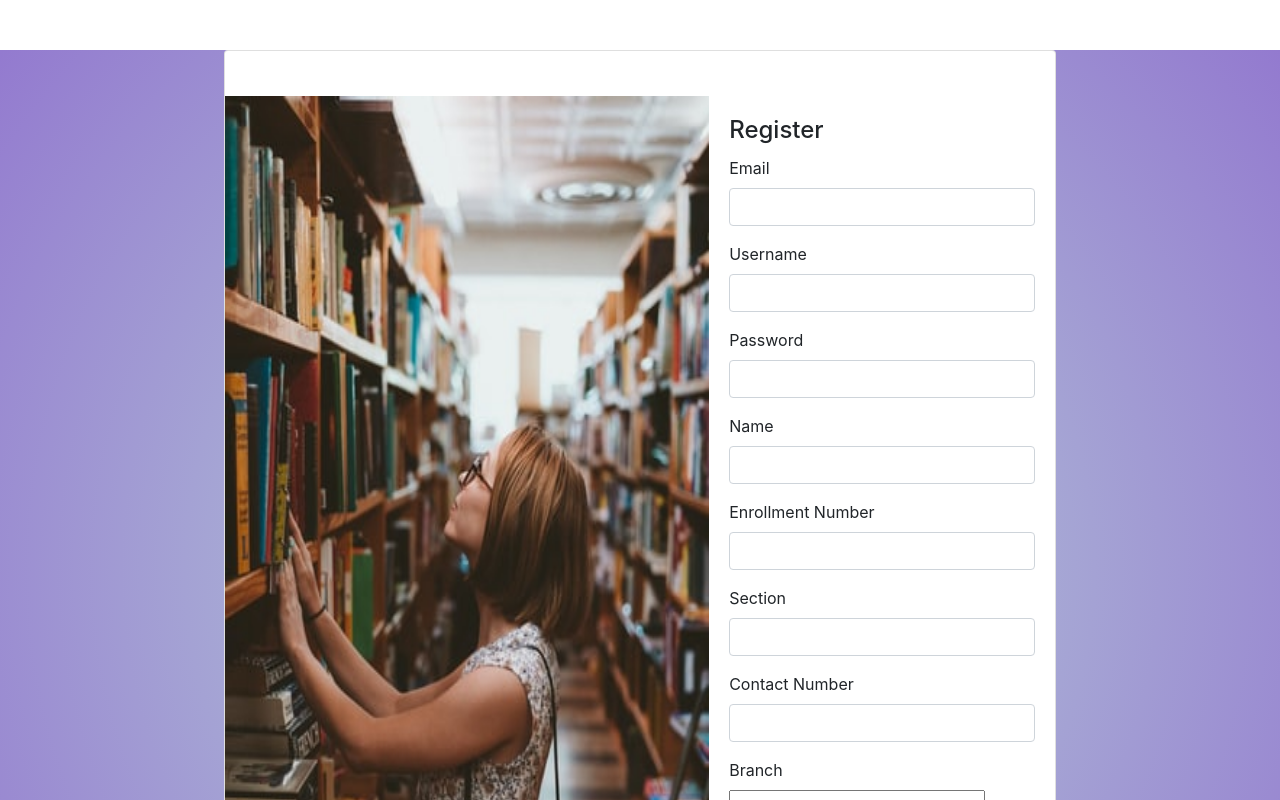
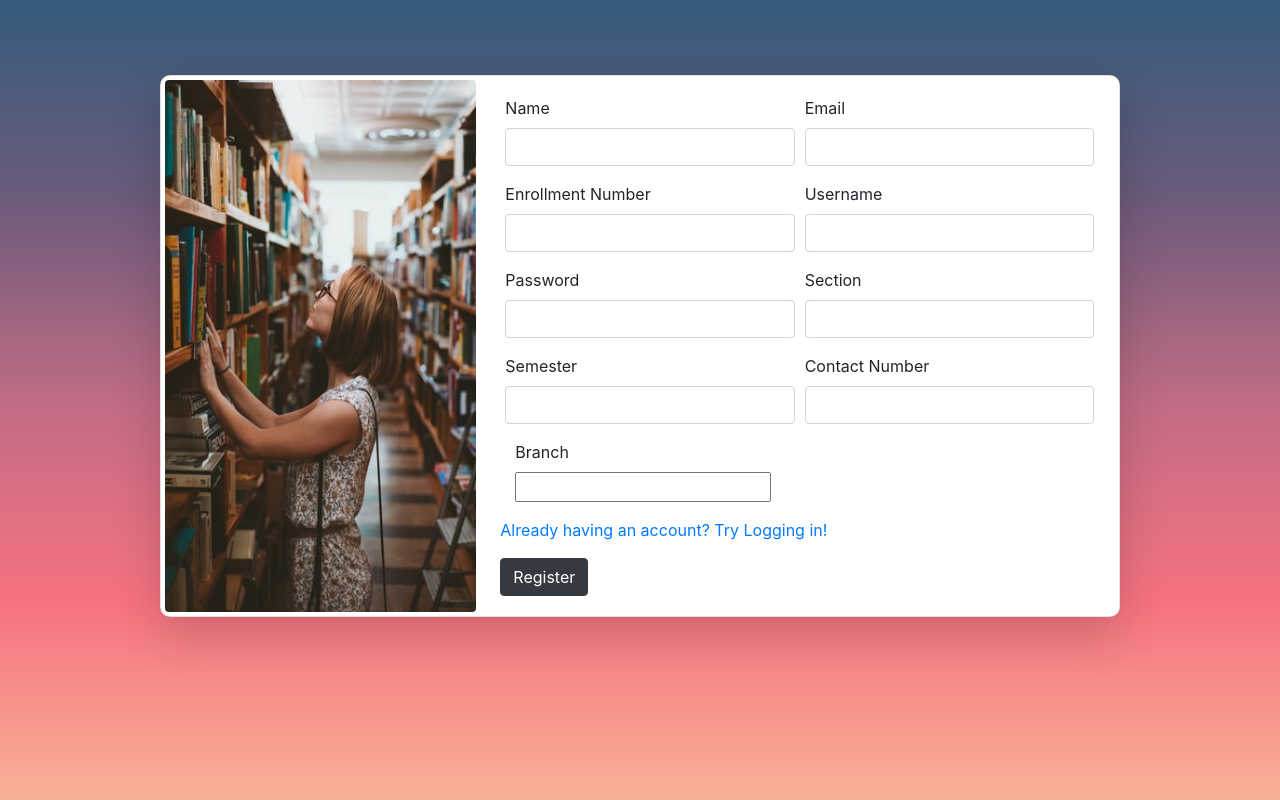
Before and after one commit to aarpit1010/Student-Acad-Management-System, a React (Create React App) app in the folder frontend/: page /register in a window 1280 px wide. Shown: the top 800 px of the page. Built offline with nearby package versions, Linux system fonts and the light colour scheme.

Commit message:
Improve register page

```diff
--- a/frontend/package.json
+++ b/frontend/package.json
@@ -16,6 +16,7 @@
     "react-bootstrap": "^1.5.1",
     "react-dom": "^17.0.1",
     "react-hook-form": "^6.15.4",
+    "react-pro-sidebar": "^0.6.0",
     "react-router-dom": "^5.2.0",
     "react-scripts": "4.0.3",
     "web-vitals": "^1.1.0"
--- a/frontend/src/admin-pages/announcements.js
+++ b/frontend/src/admin-pages/announcements.js
@@ -1,5 +1,5 @@
 import React from "react";
-import AdminNav from "./adminNav";
+// import AdminNav from "./adminNav";
 import axios from "axios";
 import { useEffect, useState } from "react";
 
@@ -28,7 +28,7 @@ function Announcements() {
 
   return (
     <div>
-      <AdminNav />
+      {/* <AdminNav /> */}
       <h1>Announcements</h1>
       <div className="card col-md-6 mx-auto p-0">
         <div className="card-header">Current Notices: </div>
--- a/frontend/src/admin-pages/editStudentProfile.js
+++ b/frontend/src/admin-pages/editStudentProfile.js
@@ -1,6 +1,6 @@
 import React from "react";
 import "./editStudentProfile.css";
-import AdminNav from "./adminNav";
+// import AdminNav from "./adminNav";
 import { useEffect, useState } from "react";
 import axios from "axios";
 
@@ -29,7 +29,7 @@ function EditStudentProfile() {
 
   return (
     <div className="edit-student-profile">
-      <AdminNav />
+      {/* <AdminNav /> */}
       <h3 id="student-details">Student Details</h3>
       <img
         src="https://img.icons8.com/color/96/000000/student-male--v1.png"
--- a/frontend/src/pages/login.css
+++ b/frontend/src/pages/login.css
@@ -13,11 +13,11 @@
   /* margin: 0 0 !important; */
 }
 
-.card {
+/* .card {
   width: 400px !important;
   padding: 60px 20px;
   max-height: 500px;
-}
+} */
 
 /* .form {
   margin: 20vh auto !important;
--- a/frontend/src/pages/registration.css
+++ b/frontend/src/pages/registration.css
@@ -1,22 +1,23 @@
 .register {
-  height: 100%;
-  /* display: flexbox; */
-  background-image: radial-gradient(
-    circle,
-    rgb(185, 211, 218) 0%,
-    rgb(147, 122, 207) 100%
+  margin: 0 !important;
+  height: 100vh;
+  background-image: linear-gradient(
+    #355c7d,
+    #6c5b7b,
+    #c06c84,
+    #f67280,
+    #f8b195
   );
-}
-
-.registration-card {
-  min-width: 65vw !important;
-  max-width: 65vw !important;
-  min-height: 130vh !important;
-  margin: 50px auto !important;
-  padding: 0 !important;
+  padding-top: 75px;
 }
 
 .card-img-register {
   height: 100%;
   width: 100%;
 }
+
+.register-card-row {
+  margin-left: auto !important;
+  margin-right: auto !important;
+  border-radius: 10px !important;
+}
--- a/frontend/src/pages/registration.js
+++ b/frontend/src/pages/registration.js
@@ -54,9 +54,134 @@ function Register() {
 
   return (
     <div className="register">
-      <div className="card registration-card">
-        <div className="row no-gutters my-auto">
-          <div className="col-sm-7">
+      <div className="card col-md-9 register-card-row p-0 shadow-lg ">
+        <div className="row no-gutters justify-content-md-center rounded">
+          <div className="col-md-4 p-1">
+            <img src={reg} className="card-img-register rounded" alt="..." />
+          </div>
+          <div className="col-md-8">
+            <div className="card-body">
+              <form onSubmit={handleSubmit(onSubmit)}>
+                <div className="form-row">
+                  <div className="form-group col-md-6">
+                    <label for="name">Name</label>
+                    <input
+                      type="text"
+                      className="form-control"
+                      name="name"
+                      ref={register}
+                    />
+                  </div>
+                  <div className="form-group col-md-6">
+                    <label for="email">Email</label>
+                    <input
+                      type="email"
+                      className="form-control"
+                      name="email"
+                      ref={register}
+                    />
+                  </div>
+                </div>
+                <div className="form-row">
+                  <div className="form-group col-md-6">
+                    <label for="enrollement">Enrollment Number</label>
+                    <input
+                      type="text"
+                      className="form-control"
+                      name="enrollment"
+                      ref={register}
+                    />
+                  </div>
+                  <div className="form-group col-md-6">
+                    <label for="username">Username</label>
+                    <input
+                      type="text"
+                      className="form-control"
+                      name="username"
+                      ref={register}
+                    />
+                  </div>
+                </div>
+                <div className="form-row">
+                  <div className="form-group col-md-6">
+                    <label for="password">Password</label>
+                    <input
+                      type="password"
+                      className="form-control"
+                      name="password"
+                      ref={register}
+                    />
+                  </div>
+                  <div className="form-group col-md-6">
+                    <label for="section">Section</label>
+                    <input
+                      type="text"
+                      className="form-control"
+                      name="section"
+                      ref={register}
+                    />
+                  </div>
+                </div>
+                <div className="form-row">
+                  <div className="form-group col-md-6">
+                    <label for="semester">Semester</label>
+                    <input
+                      type="number"
+                      className="form-control"
+                      name="semester"
+                      ref={register}
+                    />
+                  </div>
+                  <div className="form-group col-md-6">
+                    <label for="mobile">Contact Number</label>
+                    <input
+                      type="number"
+                      className="form-control"
+                      name="contact"
+                      ref={register}
+                    />
+                  </div>
+                </div>
+                <div className="form-group col-md-6">
+                  <label for="branch">Branch</label>
+                  <br />
+                  <input name="branch" list="branch" ref={register} />
+                  <datalist id="branch">
+                    {" "}
+                    <option>IT</option> <option>ECE</option>
+                  </datalist>
+                </div>
+                <p className="forgot-password text-left">
+                  <Link to="/login">
+                    Already having an account? Try Logging in!
+                  </Link>
+                </p>
+                <button type="submit" className="btn btn-dark">
+                  Register
+                </button>
+              </form>
+            </div>
+          </div>
+        </div>
+      </div>
+      {/* <div className="card ">
+        <div className="col-sm-3">
+          <img src={reg} className="card-img-register" alt="..." />
+        </div>
+        <div className="col-sm-5">
+          <div className="card-body"></div>
+        </div>
+        ;
+      </div> */}
+    </div>
+  );
+}
+
+export default Register;
+
+{
+  /* <div className="card registration-card">
+  <div className="col-sm-3">
     <img src={reg} className="card-img-register" alt="..." />
   </div>
   <div className="col-sm-5">
@@ -148,17 +273,10 @@ function Register() {
           Register
         </button>
         <p className="forgot-password text-left">
-                  <Link to="/login">
-                    Already having an account? Try Logging in!
-                  </Link>
+          <Link to="/login">Already having an account? Try Logging in!</Link>
         </p>
       </form>
     </div>
   </div>
-        </div>
-      </div>
-    </div>
-  );
+</div>; */
 }
-
-export default Register;
--- a/frontend/src/pages/user-selection.js
+++ b/frontend/src/pages/user-selection.js
@@ -6,15 +6,17 @@ import AdminLogin from "../admin-pages/adminLogin";
 function UserSelection() {
   return (
     <div className="selectUser">
-      <h2 className="welcome">Welcome to Academic Management System</h2>
+      <h1 className="welcome">
+        Welcome to Student Academic Management System!
+      </h1>
       <div className="container">
         <div className="row pt-2 justify-content-md-center">
           <div className="col-md-5">
-            <h1>Admin</h1>
+            <h2>Admin</h2>
             <AdminLogin />
           </div>
           <div className="col-md-5">
-            <h1>Student</h1>
+            <h2>Student</h2>
             <Login />
           </div>
         </div>
```
Also changed, not shown: frontend/src/App.js (+1 -50 lines), 2 other files (tests, documents, lock files or other folders). Lines whose indentation alone changed are shown as unchanged.
